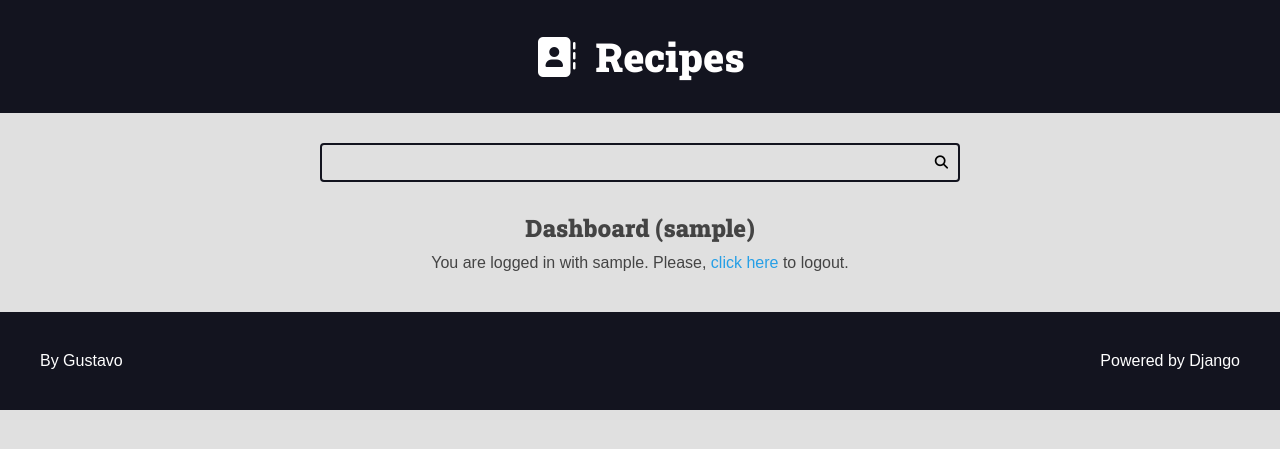
After one commit to gustavo-it/curso-django-projeto1, a Django app: page /authors/dashboard/ in a window 1280 px wide. The commit adds this page. Shown: the top 449 px of the page. Run offline with Django 4.2, Linux system fonts and the light colour scheme; the visitor is signed in with stand-in values (Sample User, id 1).

Commit message:
Criando a página inicial da dashboard (admin autor)

```diff
--- /dev/null
+++ b/authors/templates/authors/pages/dashboard.html
@@ -0,0 +1,13 @@
+{% extends 'global/base.html' %}
+
+{% block title %}Dashboard ({{ user }}) | {% endblock title %}
+
+{% block content %}
+<div class="main-content center container">
+    <h2>Dashboard ({{ user }}) </h2>
+    {% include 'authors/partials/login_message.html' %}
+</div>
+
+{% include 'global/partials/messages.html' %}
+
+{% endblock content %}
--- /dev/null
+++ b/authors/templates/authors/partials/login_message.html
@@ -0,0 +1,14 @@
+{% if request.user.is_authenticated %}
+<div class="login-message">
+
+You are logged in with
+{{ request.user.username }}.
+Please,
+<form class="inline-form" action="{% url 'authors:logout' %}" method="POST">
+    {% csrf_token %}
+    <input type="hidden" name="username" value="{{ request.user.username }}">
+    <button class="plaintext-button" type="submit">click here</button>
+</form> to logout.
+
+</div>
+{% endif %}
--- a/authors/urls.py
+++ b/authors/urls.py
@@ -10,4 +10,5 @@ urlpatterns = [
     path('login/', views.login_view, name="login"),
     path('login/create/', views.login_create, name="login_create"),
     path('logout/', views.logout_view, name='logout'),
+    path('dashboard/', views.dashboard_view, name='dashboard'),
 ]
--- a/authors/views.py
+++ b/authors/views.py
@@ -56,8 +56,6 @@ def login_create(request):
     POST = request.POST
     form = LoginForm(POST)
 
-    login_url = reverse("authors:login")
-
     if form.is_valid():
         authenticated_user = authenticate(
             username=form.cleaned_data.get("username", ""),
@@ -71,7 +69,7 @@ def login_create(request):
     else:
         messages.error(request, "Invalid username or password")
 
-    return redirect(login_url)
+    return redirect(reverse('authors:dashboard'))
 
 
 @login_required(login_url="authors:login", redirect_field_name="next")
@@ -82,3 +80,8 @@ def logout_view(request):
         return redirect(reverse('authors:login'))
     logout(request)
     return redirect(reverse("authors:login"))
+
+
+@login_required(login_url="authors:dashboard", redirect_field_name="next")
+def dashboard_view(request):
+    return render(request, 'authors/pages/dashboard.html')
--- a/base_static/global/css/styles.css
+++ b/base_static/global/css/styles.css
@@ -437,7 +437,7 @@ h6 {
     border: none;
     background: none;
     cursor: pointer;
-    color: var(--color-primary-dark);
+    color: var(--color-primary);
     font-size: 1.6rem;
 }
 
@@ -491,6 +491,10 @@ h6 {
     background: var(--color-debug-light);
     color: var(--color-debug-dark);
   }
+/* Authors */
+.login-message {
+    margin: 1rem 0;
+}
 
 .center {
     text-align: center;
```
Also changed, not shown: authors/templates/authors/pages/login.html (+1 -13 lines).
